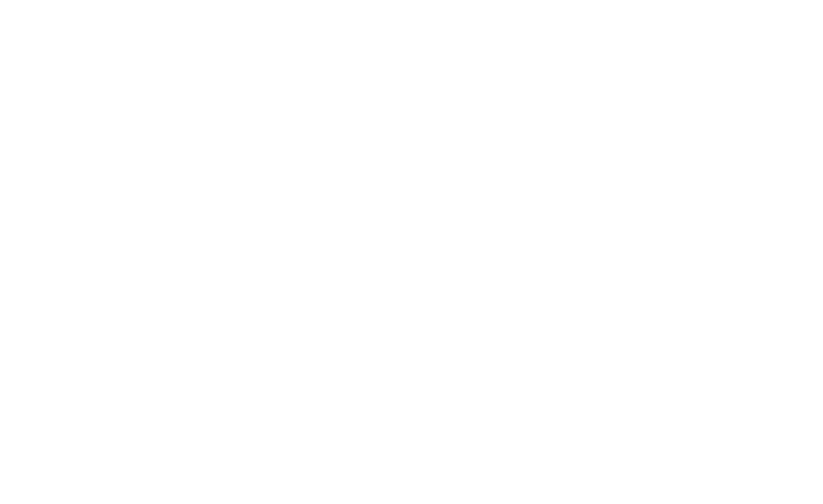
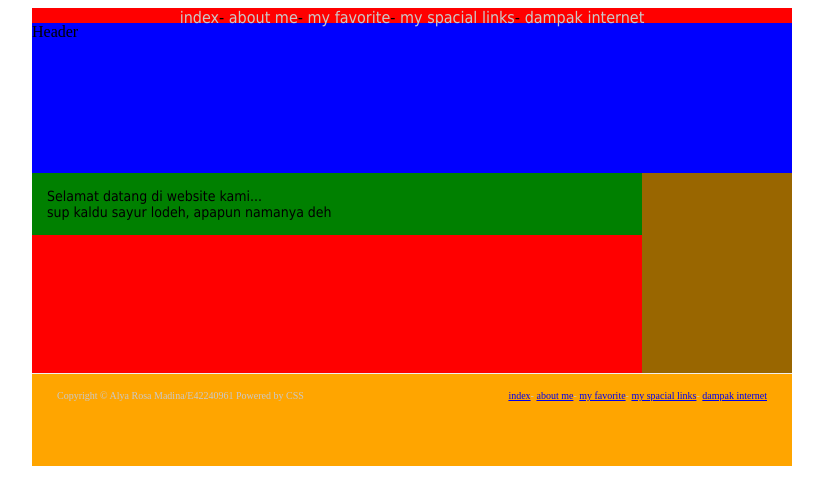
Before and after one commit to alyarosa/latihan_bisdig, a plain HTML site: page index.html in a window 1280 px wide. Shown: the whole page, without its empty margins (228-1051 px from the left). Drawn offline with Linux system fonts and the light colour scheme.

Commit message:
Alya Rosa

```diff
--- a/index.html
+++ b/index.html
@@ -3,9 +3,36 @@
 <head>
     <meta charset="UTF-8">
     <meta name="viewport" content="width=device-width, initial-scale=1.0">
+    <link href="style1.css" rel="stylesheet" type="text/css" />
     <title>Document</title>
 </head>
 <body>
+<div id="page-container">
+    <div id="main-nav">
+        <a href="index.html">index</a>-
+        <a href="about.html">about me</a>-
+        <a href="fav.html">my favorite</a>-
+        <a href="links.html">my spacial links</a>-
+        <a href="dampak.html">dampak internet</a>
+</div>
+    <div id="header">Header</div>
+    <div id="side_bar">&nbsp;</div>
+    <div id="content">
+        Selamat datang di website kami...<br/>
+        sup kaldu sayur lodeh, apapun namanya deh<br/>
+    </div>
+    <div id="footer">
+       <div id="altnav">
+        <a href="index.html">index</a>-
+        <a href="about.html">about me</a>-
+        <a href="fav.html">my favorite</a>-
+        <a href="links.html">my spacial links</a>-
+        <a href="dampak.html">dampak internet</a>
+       </div>
+            Copyright &copy; Alya Rosa Madina/E42240961 Powered by CSS
+    </div>
+</div>
 
 </body>
+
 </html>
--- /dev/null
+++ b/style1.css
@@ -0,0 +1,55 @@
+#page-container{ width: 760px; margin: auto; background: red;}
+#header {
+    background: blue;
+    height: 150px;
+}
+#content{
+    background: green;
+}
+#footer {
+    background: orange;
+    height: 66px;
+}
+#main-nav {
+    height: 15px;
+    text-align:center;
+    font-family: Tahoma, Arial, Helvetica, Sans-serif;
+}
+#main-nav a{
+    color: #c9c9c9;
+    text-decoration: none;
+}
+#footer {
+    Clear:both;
+    height: 70px
+    font-family: Tahoma, Arial, Helvetica, Sans-serif;
+    font-size: 10px;
+    color: #c9c9c9;
+    border-top: 1px solid #efefef;
+    padding: 13px 25px;
+    line-height: 18px;
+}
+#footer a{
+    color: #c9c9c9
+    text-decoration: none;
+}
+#footer a:hover {
+    color: #db6d16
+}
+#footer #altnav {
+    width: 350px;
+    float: right;
+    text-align: right;
+}
+#content {
+    font-family: Tahoma, Arial, Helvetica, Sans-serif;
+    font-size: 14px;
+    padding: 15px 15px;}
+#side_bar{
+    background:#996600;
+}
+#side_bar{
+    background:#996600;
+    float:right;
+    width: 150px; height: 200px;
+}
```
Also changed, not shown: blockquote.html (+13 -0 lines), heading.html (+14 -0 lines), orderlist.html (+15 -0 lines), paragraf.html (+15 -0 lines), struktur.html (+41 -0 lines), tugastambahan.html (+45 -0 lines).
